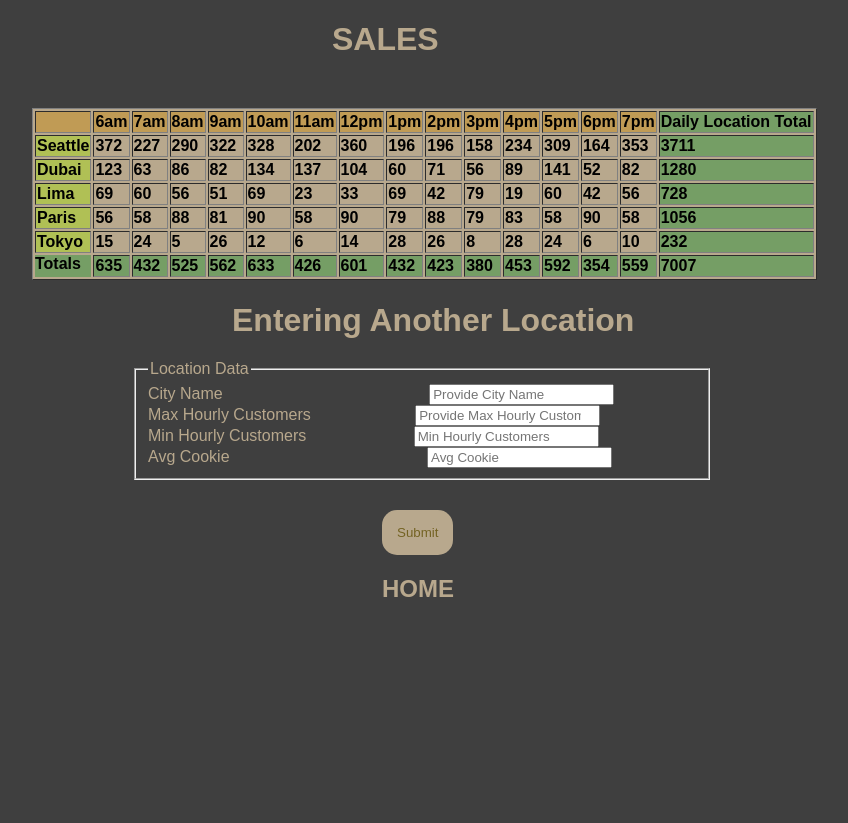
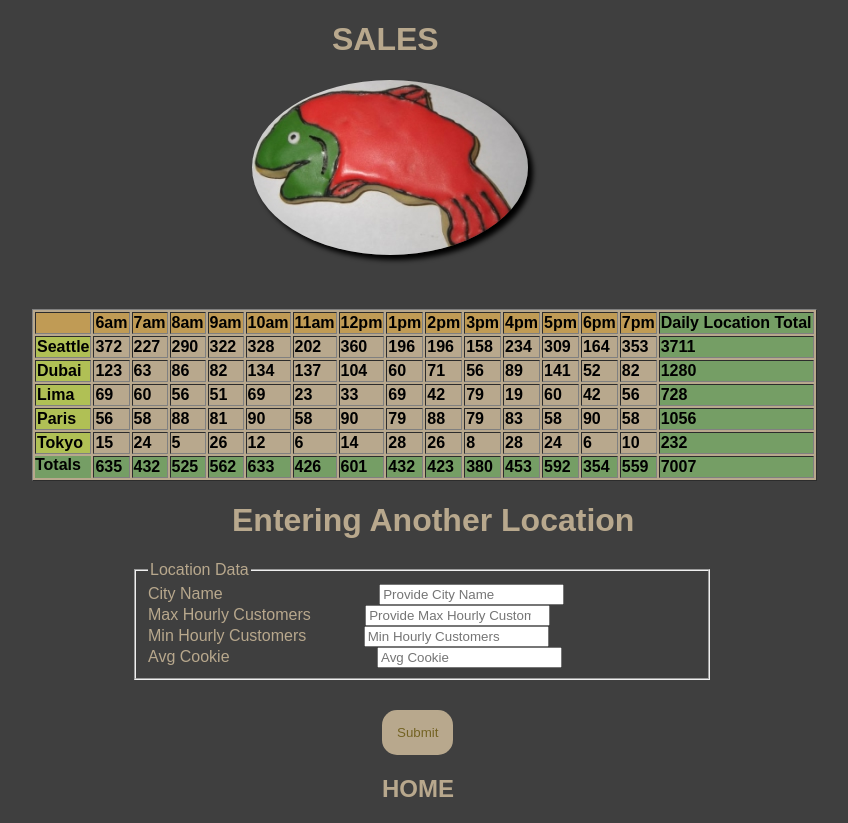
Before and after one commit to abdelhadi-nofal/cookie-stand, a plain HTML site: page sales.html in a window 1280 px wide. Shown: the whole page, without its empty margins (276-1124 px from the left). Before the commit the page ends 800 px from the top, so only its background shows below. Drawn offline with Linux system fonts and the light colour scheme; a web font is replaced by a local one.

Commit message:
edit-img-radius

```diff
--- a/css/styles.css
+++ b/css/styles.css
@@ -83,9 +83,9 @@ a{
 
 .cutter img {
     margin-top: 100px;
-    margin-left: 250px;
-    box-shadow: 5px 5px 5px rgb(56, 56, 56);
-    border-radius: 15px;
+    margin-left: 200px;
+    box-shadow: 5px 5px 5px rgb(0, 0, 0);
+    border-radius: 50%;
 
 }
 
@@ -283,19 +283,26 @@ footer .footerlogo{
 
 
 .maxinput {
-    margin-left: 100px;
+    margin-left: 50px;
   }
 
 .mininput {
-    margin-left: 103px;
+    margin-left: 53px;
     margin-bottom: 0%;
   }
 
 .avginput{
-    margin-left: 193px;
+    margin-left: 143px;
     margin-top: 0%;
 }
 
 .nameinput{
-    margin-left: 202px;
+    margin-left: 152px;
 }
+
+
+.saleimg img{
+    border-radius: 50%;
+    margin-left: 520px;
+    box-shadow: 5px 5px 5px rgb(0, 0, 0);
+}
--- a/sales.html
+++ b/sales.html
@@ -13,6 +13,8 @@
         <div class="sallo1">
            <a href="./sales.html"><h1 >SALES</h1></a>
         </div>
+
+        <div class="saleimg" ><img src="./images/frosted-cookie.jpg" alt=""></div>
         <table border="1" id="tb1">
 
         </table>
```
